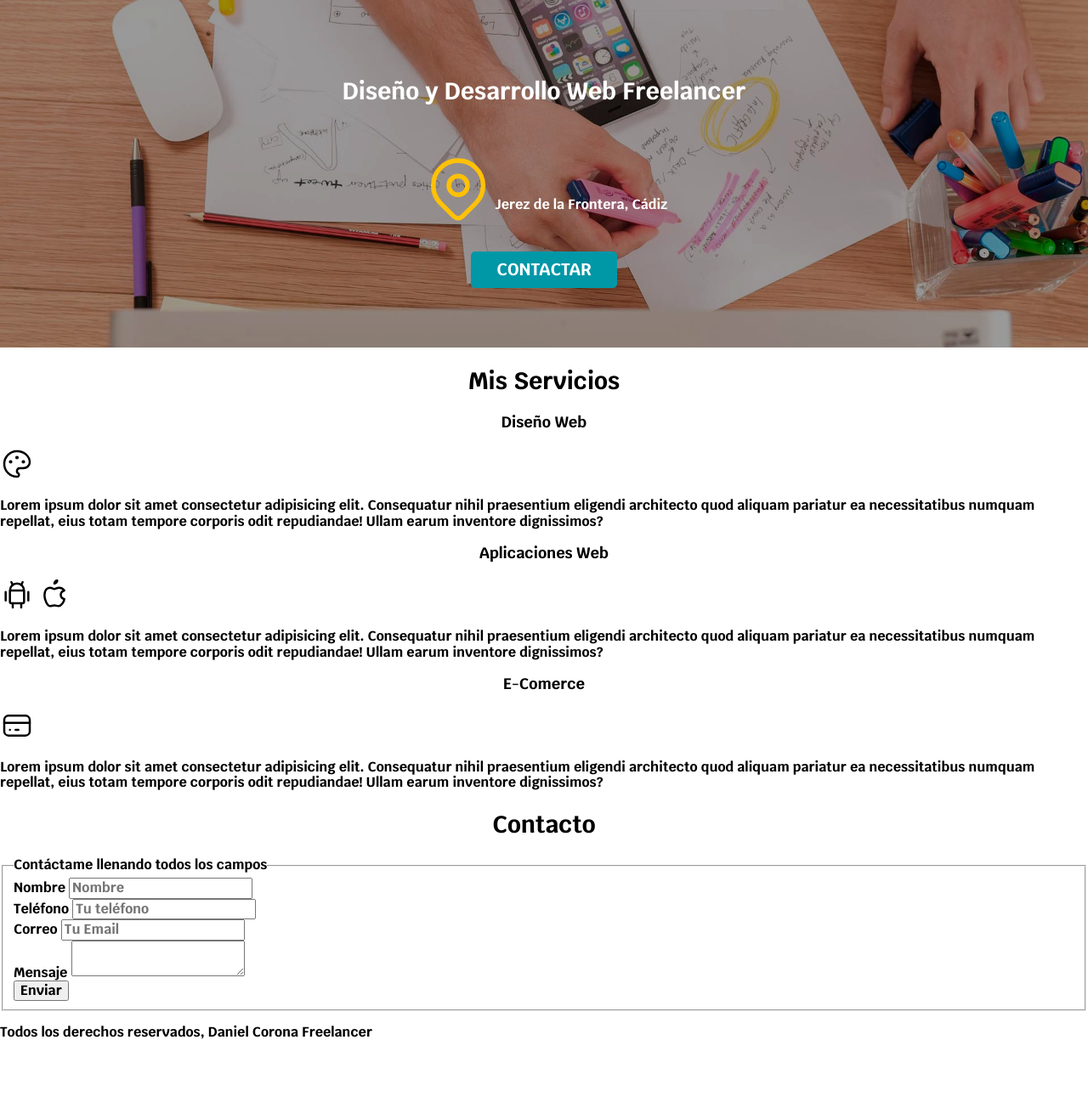
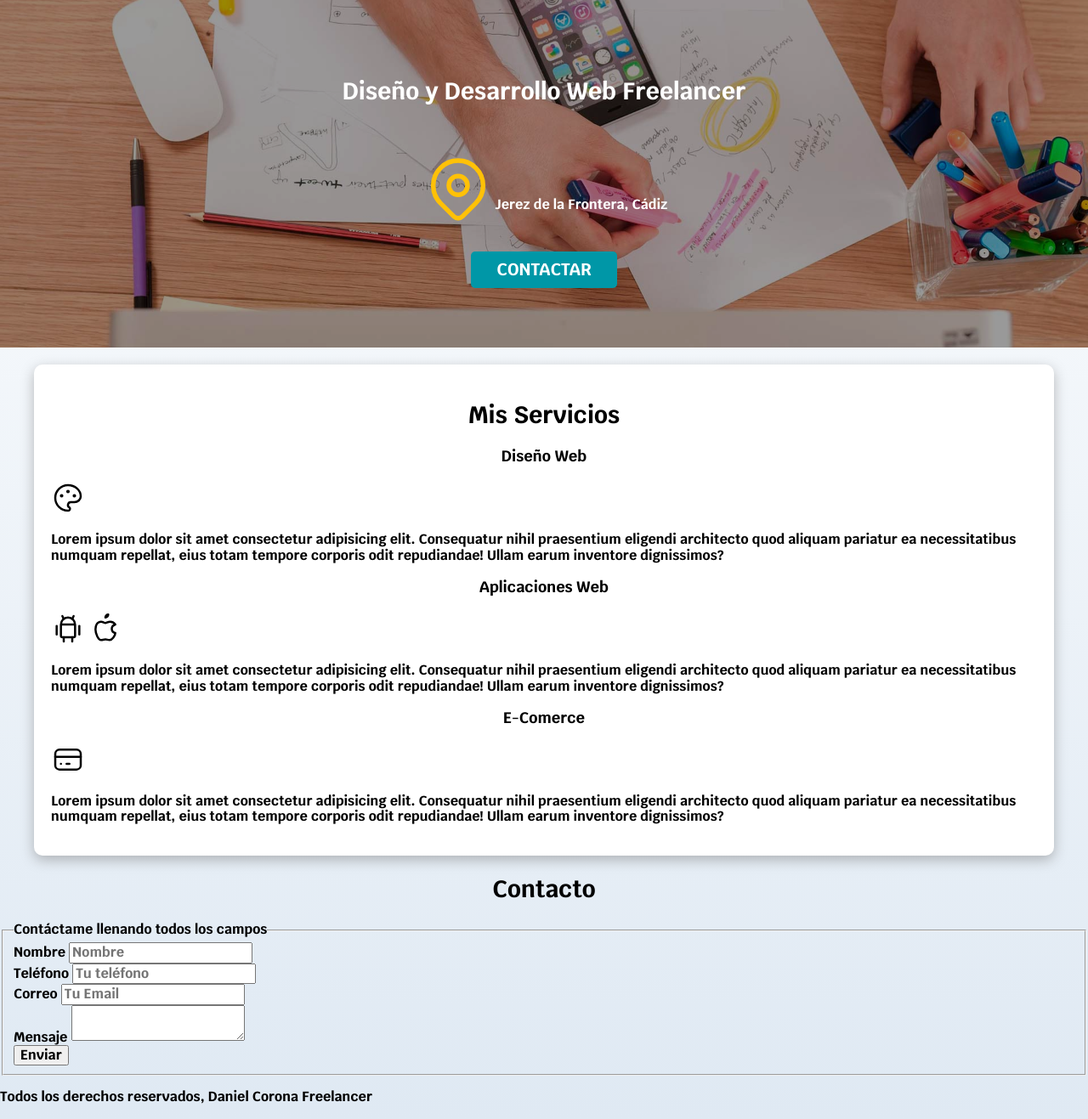
Before and after one commit to danicoroman/Proyectos_Web_Propios, a PHP site: page / in a window 1280 px wide. Shown: the part 139-1456 px from the top of the page at 85% size. Before the commit the page ends 1362 px from the top, so only its background shows below. Run offline with PHP 8.4, Linux system fonts and the light colour scheme.

Commit message:
gradiente añadido y box-shadow

```diff
--- a/1.freelancer_inicio/css/style.css
+++ b/1.freelancer_inicio/css/style.css
@@ -4,6 +4,7 @@
     --primario: #FFC107;
     --secundario: #0097A7;
     --gris: #757575;
+    --grisClaro: #DFE9F3;
 }
 
 
@@ -24,6 +25,8 @@ body {
     font-size: 16px;
     /* (62.5% de 16px) 1rem = 10px */
     font-family: 'Krub', sans-serif;
+    background-image: linear-gradient(to top, var(--grisClaro) 0%, var(--blanco) 100%);
+    /*abajo a arriba: to top*/
 }
 
 .contenedor {
@@ -48,6 +51,12 @@ body {
 @media (min-width: 768px) {
     .boton {
         width: auto;
+    }
+    .sombra {
+        box-shadow: 0px 5px 15px 0px rgba(112, 112, 112, 0.48);
+        background-color: var(--blanco);
+        padding: 2rem;
+        border-radius: 1rem;
     }
 }
 
@@ -128,6 +137,7 @@ h3 {
     background-size: cover;
     height: 410px;
     position: relative;
+    margin-bottom: 2rem;
 }
 
 .contenido-hero {
--- a/1.freelancer_inicio/index.html
+++ b/1.freelancer_inicio/index.html
@@ -50,7 +50,7 @@
         </div>
     </section>
 
-    <main>
+    <main class="contenedor sombra">
         <h2>Mis Servicios</h2>
 
         <section>
```
